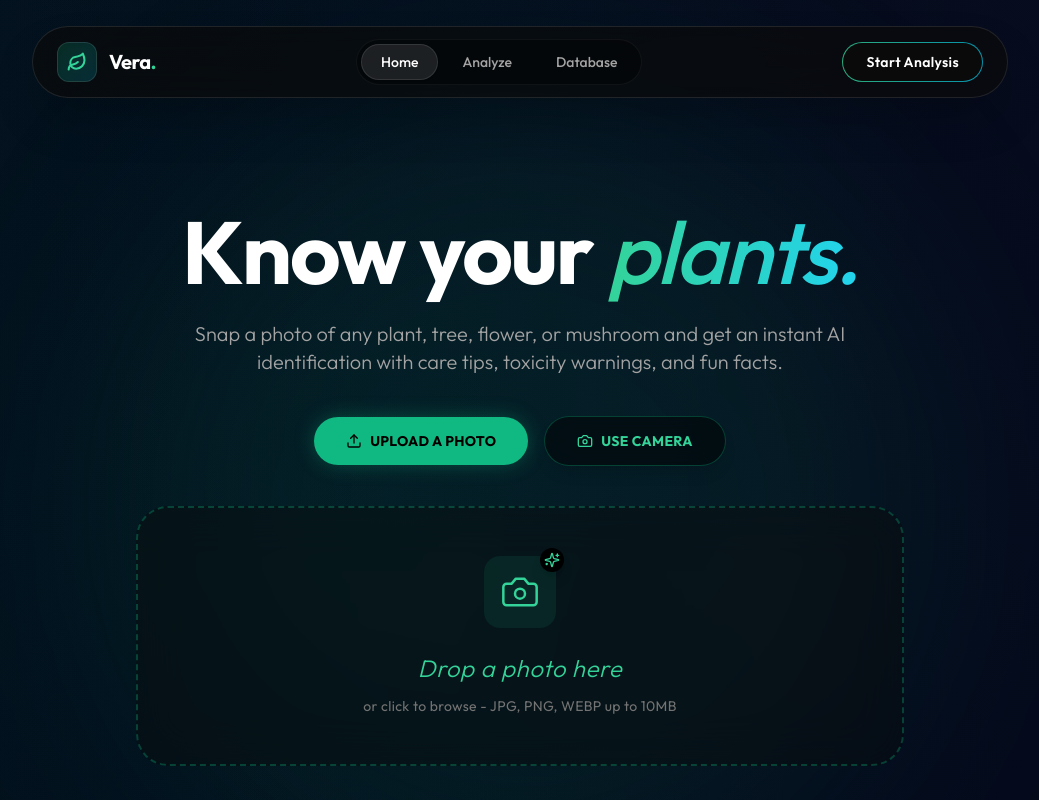
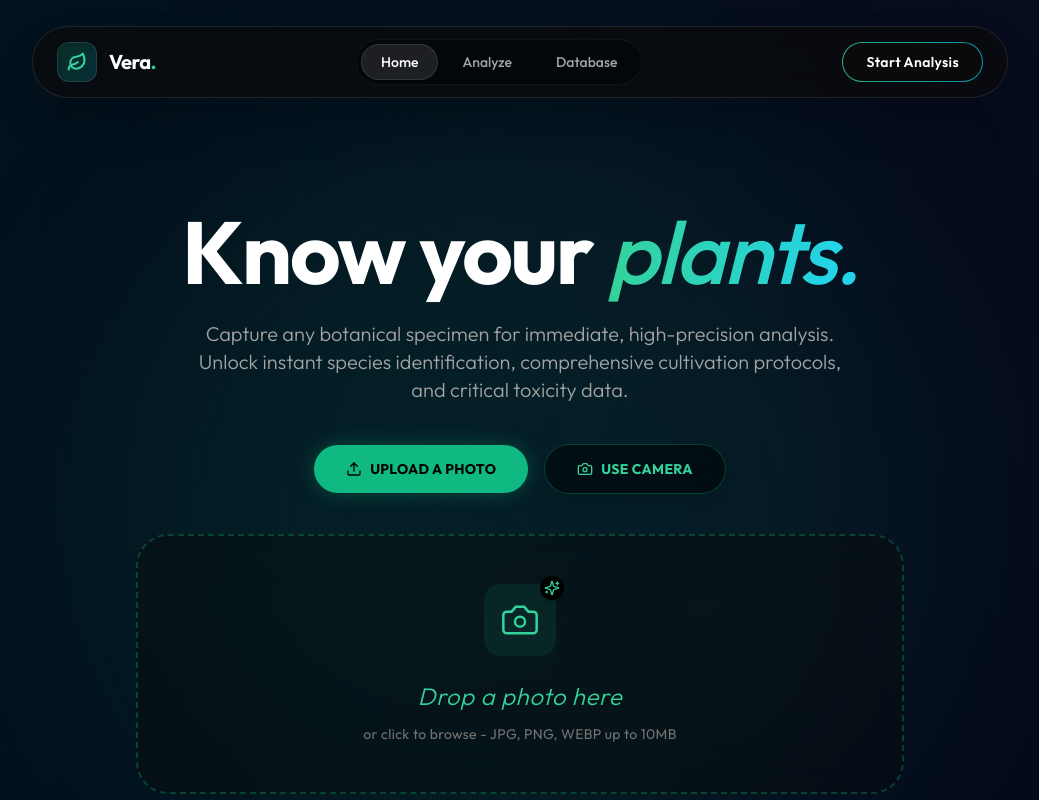
Before and after one commit to Charles-CS/Vera, a Next.js app: page / in a window 1280 px wide. Shown: the top 800 px of the page, without its empty margins (120-1159 px from the left). Built offline with nearby package versions, Linux system fonts and the light colour scheme.

Commit message:
feat: upadated landing page with new hero section

```diff
--- a/src/app/page.tsx
+++ b/src/app/page.tsx
@@ -67,7 +67,7 @@ export default function Home() {
           transition={{ duration: 0.6, delay: 0.2 }}
           className="relative z-10 text-base md:text-xl text-neutral-400 max-w-2xl text-center font-light leading-relaxed mb-10"
         >
-          Snap a photo of any plant, tree, flower, or mushroom and get an instant AI identification with care tips, toxicity warnings, and fun facts.
+          Capture any botanical specimen for immediate, high-precision analysis. Unlock instant species identification, comprehensive cultivation protocols, and critical toxicity data.
         </motion.p>
 
         <motion.div
```
